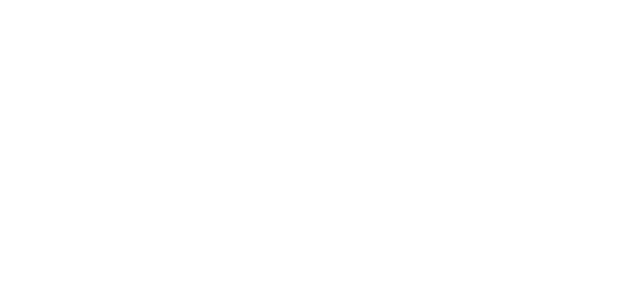
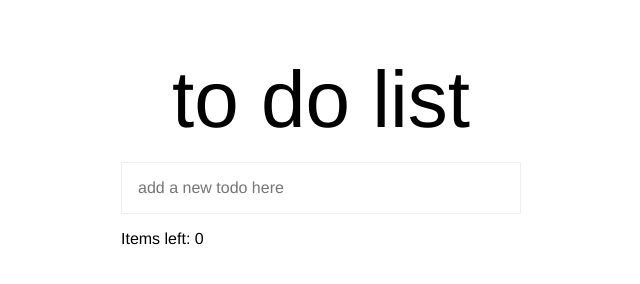
Before and after one commit to angelarrr/to-do-list, a website: page site/index.html in a window 1280 px wide. Shown: the whole page, without its empty margins (319-959 px from the left). Drawn offline with nearby package versions, Linux system fonts and the light colour scheme.

Commit message:
add basic html and styling

```diff
--- a/site/css/style.css
+++ b/site/css/style.css
@@ -0,0 +1,28 @@
+html, body {
+	margin: 0;
+	padding: 0;
+}
+
+body {
+	font-family: "Helvetica Neue", Helvetica, Arial, sans-serif;
+}
+
+h1 {
+	font-weight: 100;
+	font-size: 5em;
+	text-align: center;
+	margin-bottom: 16px;
+}
+
+.my-todo {
+	width: 400px;
+	margin: 0 auto;
+}
+
+.add-items {
+	width: 100%;
+	border: solid 1px #eeeeee;
+	outline: none;
+	padding: 16px;
+	box-sizing: border-box;
+}
--- a/site/index.html
+++ b/site/index.html
@@ -16,6 +16,27 @@
     <link rel="stylesheet" href="css/style.css">
 </head>
 <body>
-    <script></script>
+
+    <div class="my-todo">
+        <h1>to do list</h1>
+        <section class="input-area">
+            <form id="items-to-add">
+                <input type="text" class="add-items" id="add-items" name="add-items" placeholder="add a new todo here" autofocus>
+            </form>
+        </section>
+
+        <section class="main-content">
+            <ul class="list-todos"></ul>
+        </section>
+
+        <section class="footer">
+            <p>Items left: 0</p>
+        </section>
+    </div>
+
+    <!-- scripts -->
+    <script src="https://cdnjs.cloudflare.com/ajax/libs/jquery/3.0.0-alpha1/jquery.min.js"></script>
+    <script src="https://cdnjs.cloudflare.com/ajax/libs/underscore.js/1.8.3/underscore-min.js"></script>
+    <script type="text/javascript" src="https://cdnjs.cloudflare.com/ajax/libs/backbone.js/1.2.3/backbone-min.js"></script>
 </body>
 </html>
```
